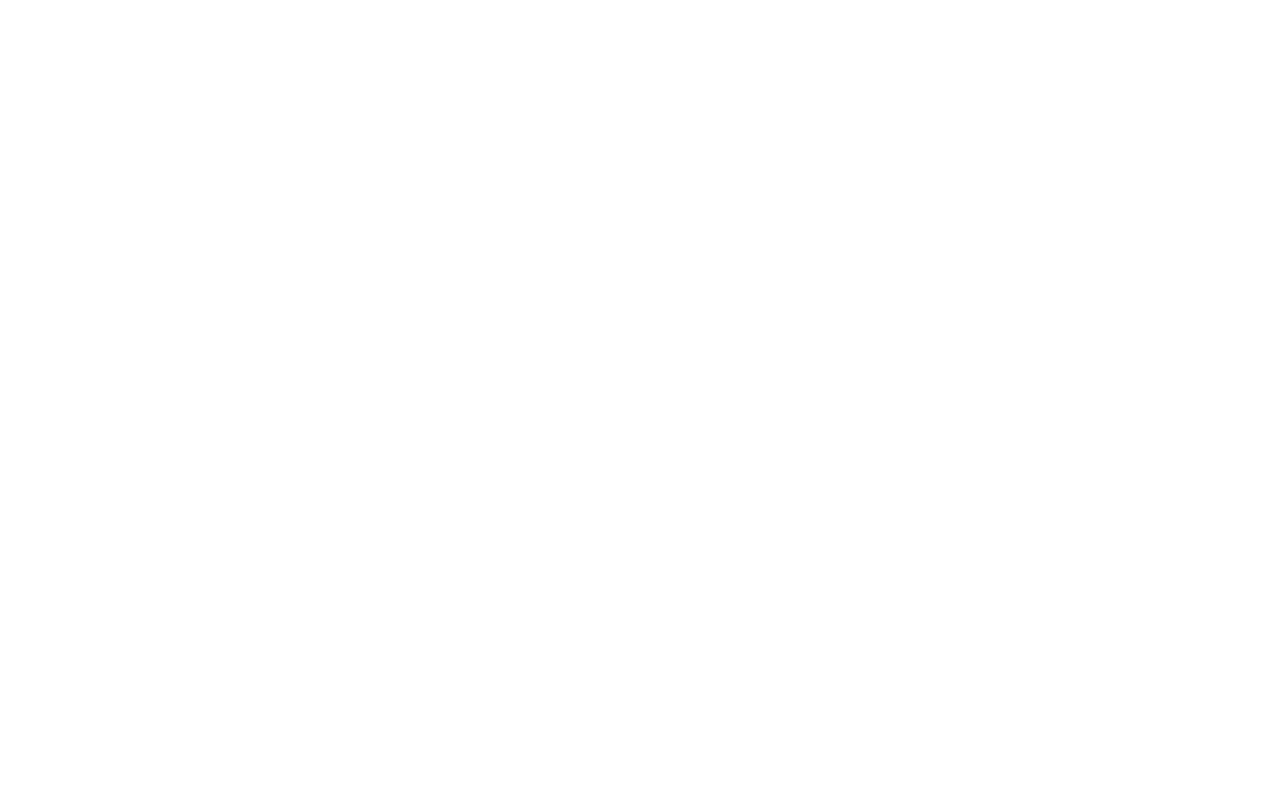
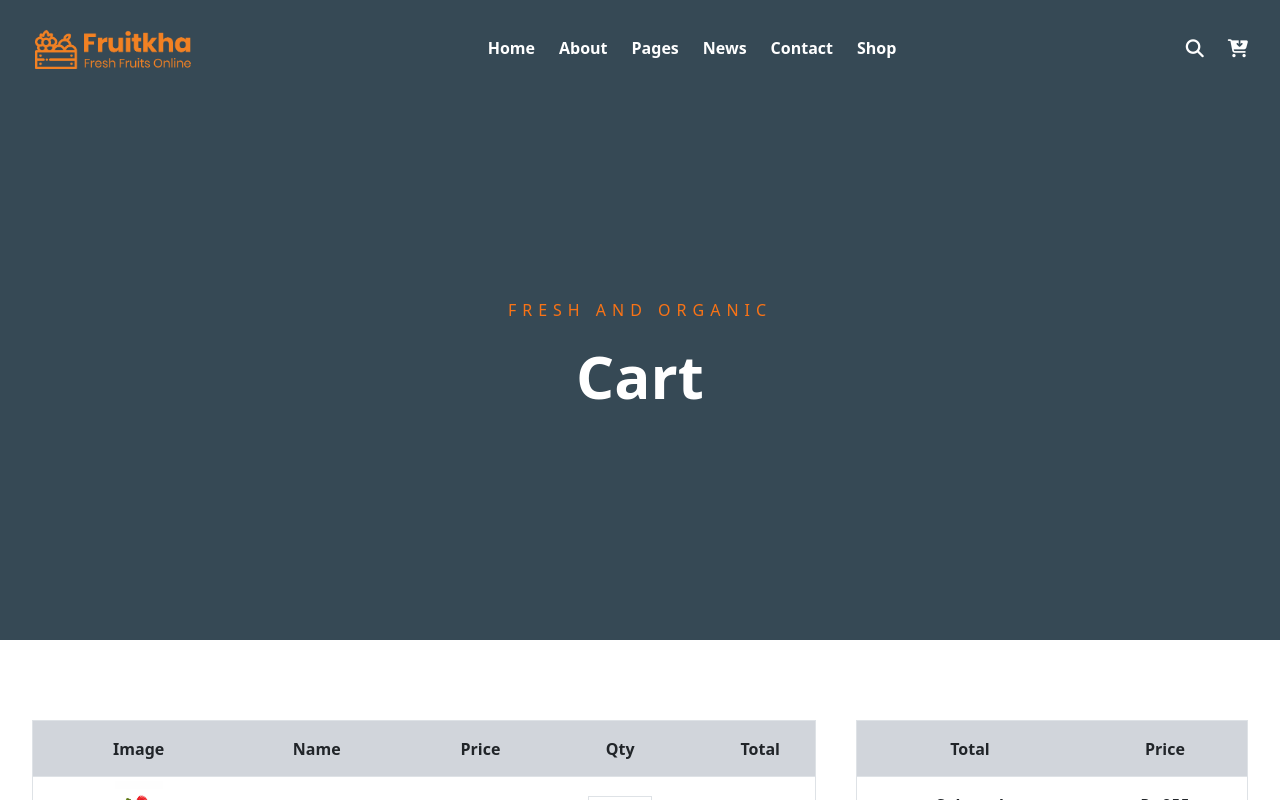
Before and after one commit to mabdullahw70-tech/my-project, a React (Vite) app: page /cart in a window 1280 px wide. Before the commit this address had no page. Shown: the top 800 px of the page. Built offline with nearby package versions, Linux system fonts and the light colour scheme.

Commit message:
changing

```diff
--- a/src/App.jsx
+++ b/src/App.jsx
@@ -4,6 +4,7 @@
 import Newsingle from "./pages/Newsingle";
 import News from "./pages/News";
 import Shop from "./pages/Shop";
+import Cart from "./pages/Cart";
 
 
 export default function App() {
@@ -11,12 +12,13 @@
     <Router>
       <Routes>
         <Route path="/" element={<Home />} />
-        <Route path="/about" element={<About/>} />
+        <Route path="/about" element={<About />} />
         <Route path="/single-news" element={<Newsingle />} />
         {/* <Route path="/pages" element={<Pages />} /> */}
         <Route path="/news" element={<News />} />
         {/* <Route path="/contact" element={<Contact />} /> */}
         <Route path="/shop" element={<Shop />} />
+        <Route path="/cart" element={<Cart />} />
       </Routes>
     </Router>
   );
--- a/src/components/Navbar.jsx
+++ b/src/components/Navbar.jsx
@@ -35,7 +35,7 @@
         { name: "Shops", path: "/shops" },
         { name: "Checkout", path: "/checkout" },
         { name: "Single Product", path: "/single-product" },
-        { name: "Cart", path: "/Cart" },
+        { name: "Cart", path: "/cart" },
       ],
     },
   ];
```
